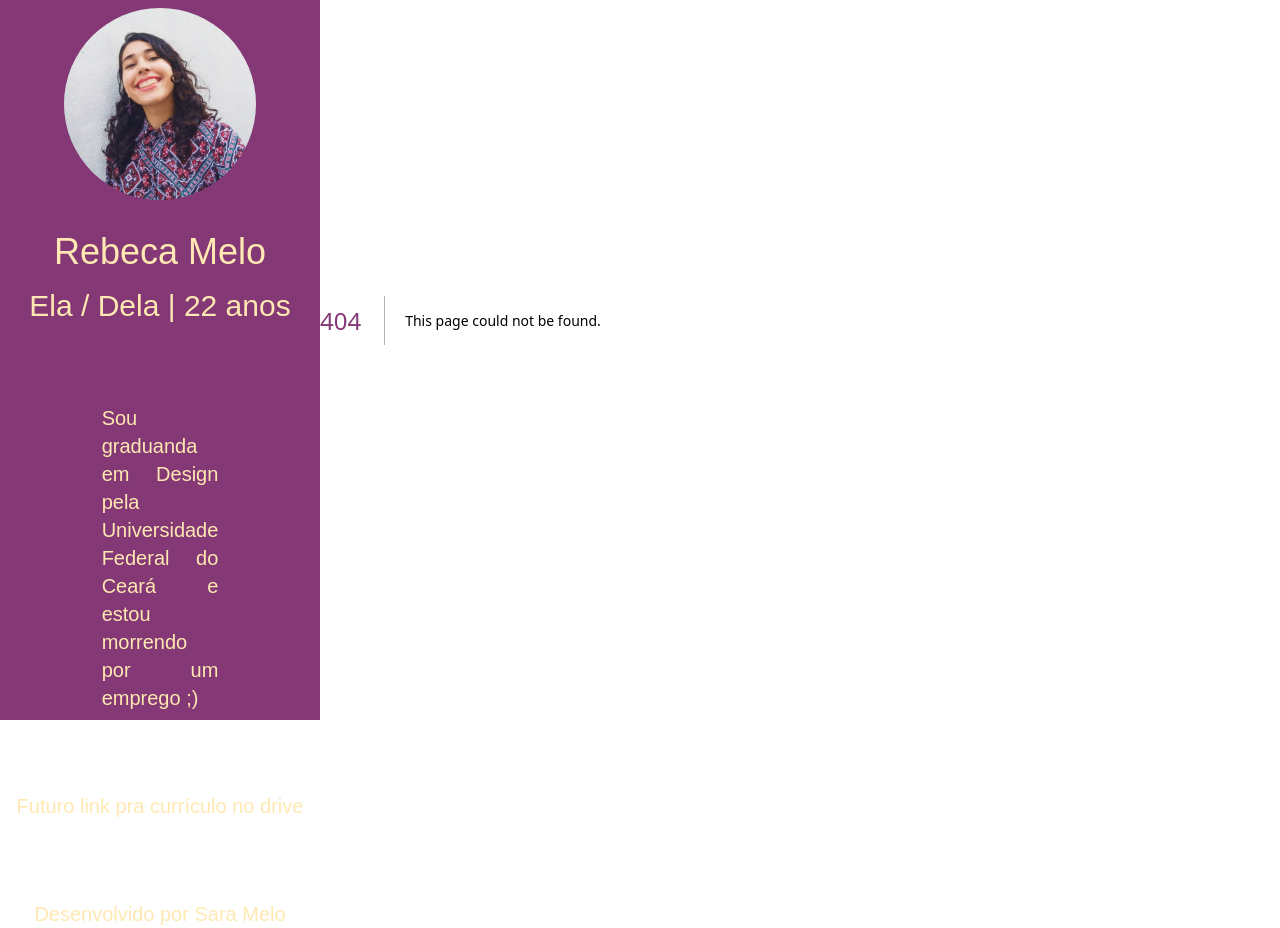
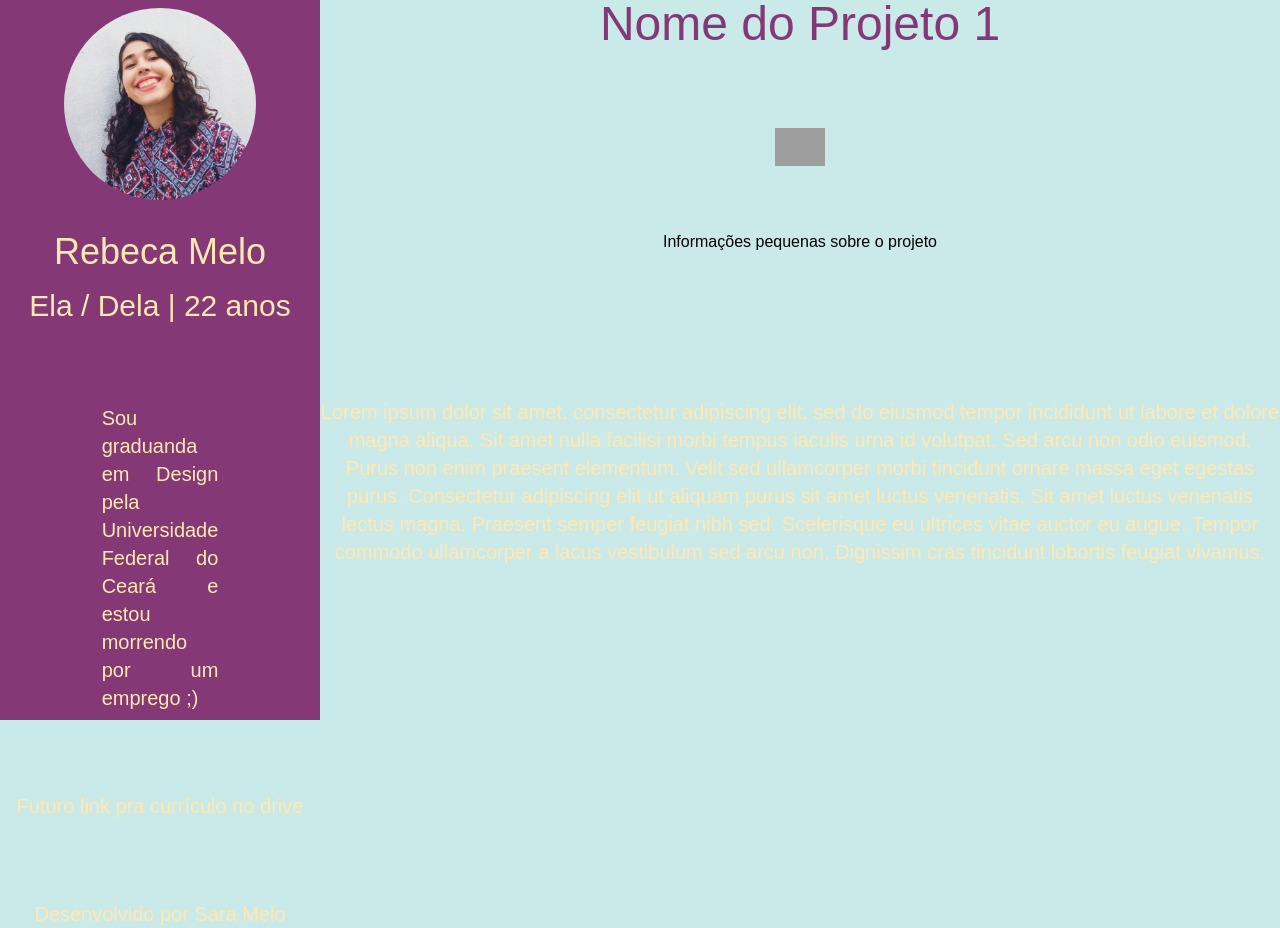
Before and after one commit to Sara-MF/rebeca-melo, a Next.js app: page /projeto1 in a window 1280 px wide. Before the commit this address had no page. Shown: the part 80-1008 px from the top of the page. Built offline with nearby package versions, Linux system fonts and the light colour scheme; grey boxes are pictures that could not be loaded; a web font is replaced by a local one.

Commit message:
Adding link to my linkedin

```diff
--- a/app/components/About.jsx
+++ b/app/components/About.jsx
@@ -1,4 +1,5 @@
 import Image from "next/image"
+import Link from "next/link"
 import { getAge } from "../utils/DateUtil"
 
 export default function About() {
@@ -26,7 +27,7 @@ export default function About() {
 
                 <h5>Futuro link pra currículo no drive</h5>
 
-                <h6>Desenvolvido por Sara Melo</h6>
+                <Link href={"https://www.linkedin.com/in/sara-mf/"} target="_blank"><h6>Desenvolvido por Sara Melo</h6></Link>
 
             </div>
 
--- /dev/null
+++ b/app/projeto1/page.jsx
@@ -0,0 +1,20 @@
+import Image from "next/image"
+
+export default function Projeto1() {
+    return (
+        <main className="projeto1 content">
+            <h1>Nome do Projeto 1</h1>
+
+            <Image
+                src="/temporary-picture.png"
+                alt="My picture"
+                width={50}
+                height={50}
+            />
+
+            <p>Informações pequenas sobre o projeto</p>
+
+            <h6>Lorem ipsum dolor sit amet, consectetur adipiscing elit, sed do eiusmod tempor incididunt ut labore et dolore magna aliqua. Sit amet nulla facilisi morbi tempus iaculis urna id volutpat. Sed arcu non odio euismod. Purus non enim praesent elementum. Velit sed ullamcorper morbi tincidunt ornare massa eget egestas purus. Consectetur adipiscing elit ut aliquam purus sit amet luctus venenatis. Sit amet luctus venenatis lectus magna. Praesent semper feugiat nibh sed. Scelerisque eu ultrices vitae auctor eu augue. Tempor commodo ullamcorper a lacus vestibulum sed arcu non. Dignissim cras tincidunt lobortis feugiat vivamus.</h6>
+        </main>
+    )
+}
```
